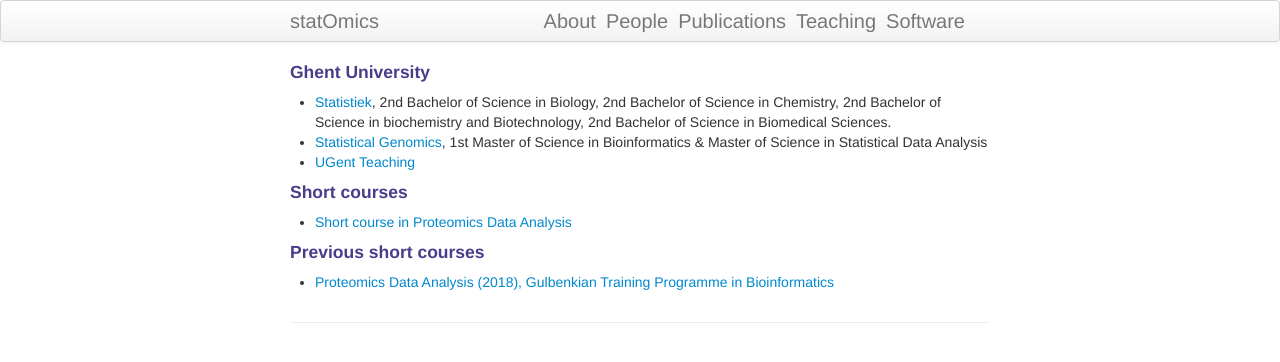
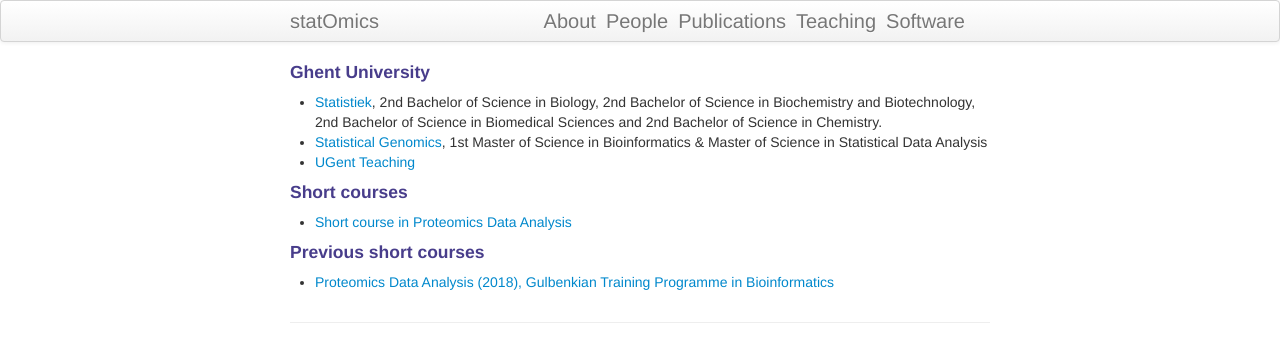
Before and after one commit to statOmics/statOmics.github.io, a Jekyll site: the page built from pages/teaching.md, in a window 1280 px wide. Shown: the top 362 px of the page. Built offline with Jekyll 4.4.1, drawn with Linux system fonts in a browser that asks for light colours.

Commit message:
New course links

```diff
--- a/pages/teaching.md
+++ b/pages/teaching.md
@@ -4,7 +4,7 @@
 ---
 
 #### Ghent University
-- [Statistiek](https://statomics.github.io/statistiekBasisCursus/), 2nd Bachelor of Science in Biology, 2nd Bachelor of Science in Chemistry, 2nd Bachelor of Science in biochemistry and Biotechnology, 2nd Bachelor of Science in Biomedical Sciences.
+- [Statistiek](https://statomics.github.io/statistiekBasisCursus/), 2nd Bachelor of Science in Biology, 2nd Bachelor of Science in Biochemistry and Biotechnology, 2nd Bachelor of Science in Biomedical Sciences and 2nd Bachelor of Science in Chemistry.
 - [Statistical Genomics](https://statomics.github.io/statisticalGenomicsCourse/), 1st Master of Science in Bioinformatics & Master of Science in Statistical Data Analysis
 - [UGent Teaching](https://telefoonboek.ugent.be/nl/people/801001441317)
 
```
Also changed, not shown: 1 other file.
